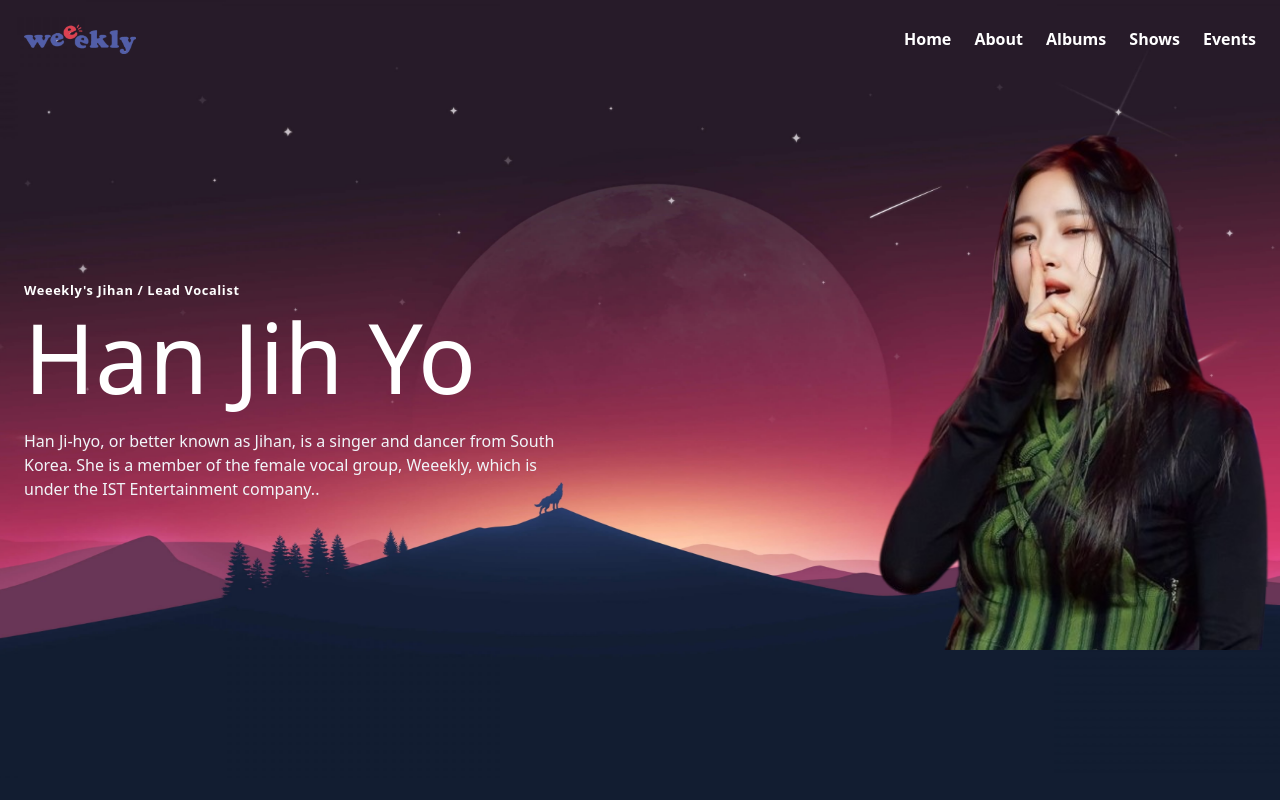
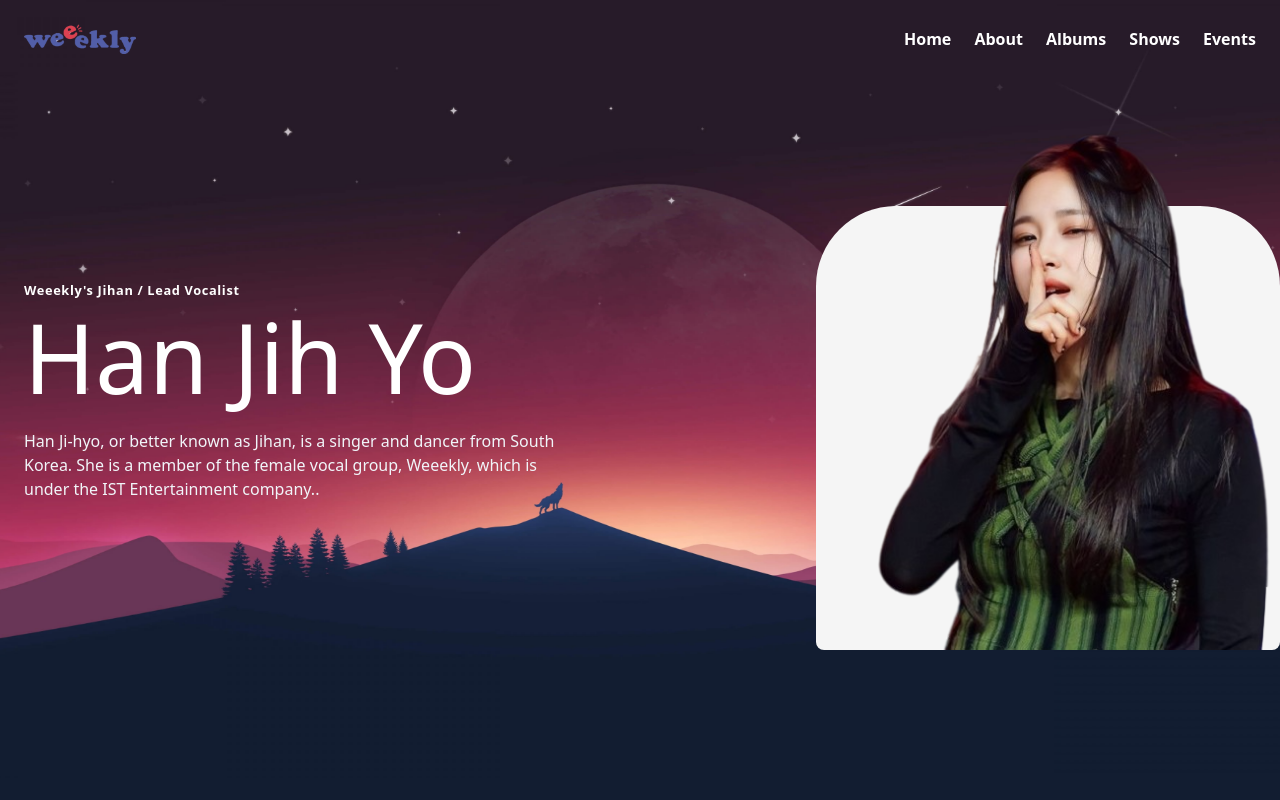
Before and after one commit to ikhlasdansantai/weeekly-website-fanmade, a React (Create React App) app: page / in a window 1280 px wide. Shown: the top 800 px of the page. Built offline with nearby package versions, Linux system fonts and the light colour scheme.

Commit message:
memperbaiki bug tampilan pada foto bg di header

```diff
--- a/src/containers/header/header.css
+++ b/src/containers/header/header.css
@@ -1,6 +1,5 @@
 .header-bg {
   background-image: url(../../assets/headerBg.jpg);
-  /* background-attachment: fixed; */
   background-size: cover;
   background-repeat: no-repeat;
   background-position: bottom center;
@@ -8,18 +7,11 @@
   width: 100vw;
   overflow: hidden;
 }
+.header-content-img {
+  position: relative;
+  z-index: 12;
+}
 @media (min-width: 1700px) {
-  /* #temp {
-    display: none;
-  } */
-  .header-bg {
-    /* height: 0; */
-    /* background-attachment: fixed; */
-    /* display: none; */
-    /* height: 0vh; */
-    /* background-attachment: unset;
-  */
-  }
   .header-bg {
     height: inherit;
     padding: 5rem 0;
@@ -40,11 +32,5 @@
   bottom: 0;
   left: 0;
   right: 0;
-  z-index: -1000;
+  z-index: -1;
 }
-
-/* @media (min-width: 1700px) {
-  #temp {
-    min-height: 20rem;
-  }
-} */
--- a/src/containers/main/main.jsx
+++ b/src/containers/main/main.jsx
@@ -1,8 +1,6 @@
-import MoreInfo from "../../components/MoreInfo/MoreInfo";
 import About from "../../components/about/About";
 import Discography from "../../components/discography/discography";
 import Schedule from "../../components/schedule/Schedule";
-// import Member from "../../components/member/Member";
 import VarietyShow from "../../components/varietyShow/VarietyShow";
 import Vote from "../../components/vote/Vote";
 
@@ -14,7 +12,6 @@ const Main = () => {
       <VarietyShow />
       <Schedule />
       <Vote />
-      {/* <MoreInfo /> */}
     </section>
   );
 };
```
